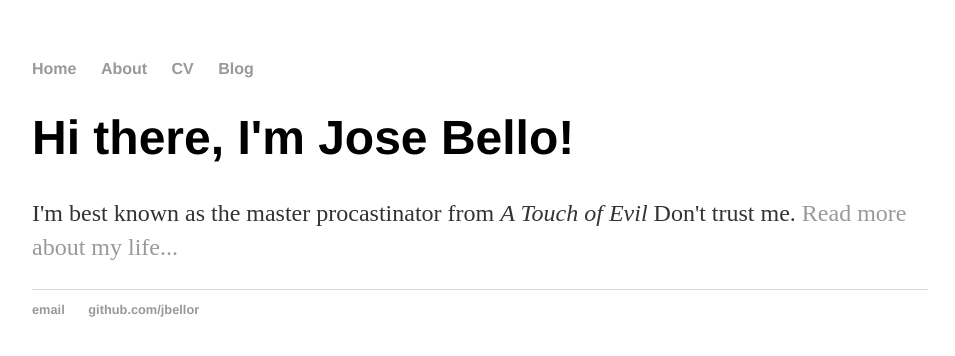
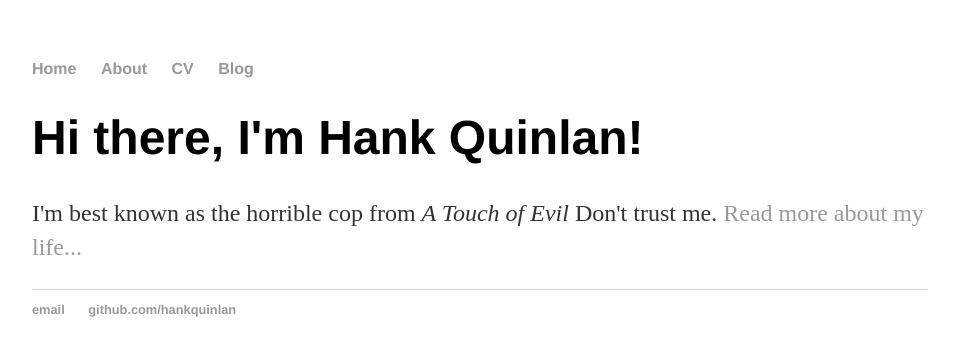
Before and after one commit to jbellor/jbellor, a Jekyll site: the page built from index.html, in a window 1280 px wide. Shown: the top 356 px of the page, without its empty margins (160-1115 px from the left). Built offline with Jekyll 4.4.1, drawn with Linux system fonts in a browser that asks for light colours.

Commit message:
Update index.html

```diff
--- a/index.html
+++ b/index.html
@@ -1,30 +1,8 @@
-<!DOCTYPE html>
-<html>
-	<head>
-		<title>Jose Bello, Procastination Guru</title>
-		<!-- link to main stylesheet -->
-		<link rel="stylesheet" type="text/css" href="/css/main.css">
-	</head>
-	<body>
-		<nav>
-    		<ul>
-        		<li><a href="/">Home</a></li>
-	        	<li><a href="/about">About</a></li>
-        		<li><a href="/cv">CV</a></li>
-        		<li><a href="/blog">Blog</a></li>
-    		</ul>
-		</nav>
-		<div class="container">
-    		<div class="blurb">
-        		<h1>Hi there, I'm Jose Bello!</h1>
-				<p>I'm best known as the master procastinator from <em>A Touch of Evil</em> Don't trust me. <a href="/about">Read more about my life...</a></p>
-    		</div><!-- /.blurb -->
-		</div><!-- /.container -->
-		<footer>
-    		<ul>
-        		<li><a href="mailto:jl.bello@gmail.com">email</a></li>
-        		<li><a href="https://github.com/jbellor">github.com/jbellor</a></li>
-			</ul>
-		</footer>
-	</body>
-</html>
+---
+layout: default
+title: Hank Quinlan, Horrible Cop
+---
+<div class="blurb">
+	<h1>Hi there, I'm Hank Quinlan!</h1>
+	<p>I'm best known as the horrible cop from <em>A Touch of Evil</em> Don't trust me. <a href="/about">Read more about my life...</a></p>
+</div><!-- /.blurb -->
```
